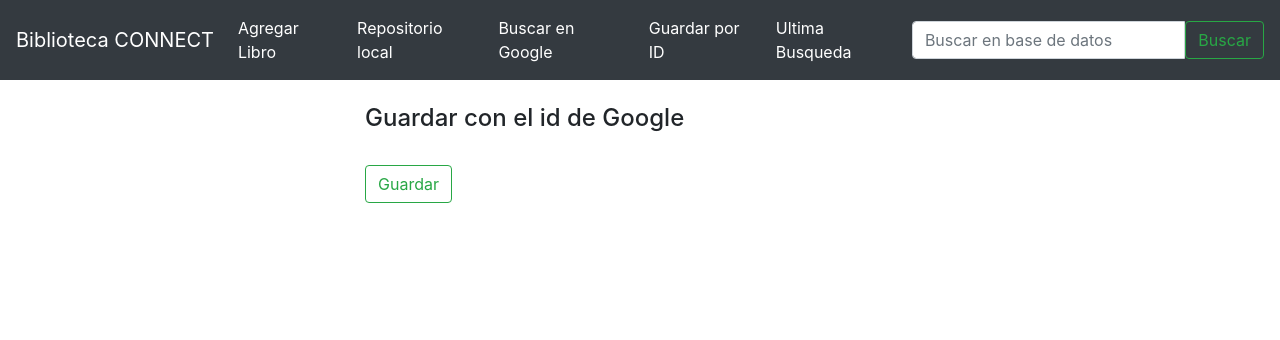
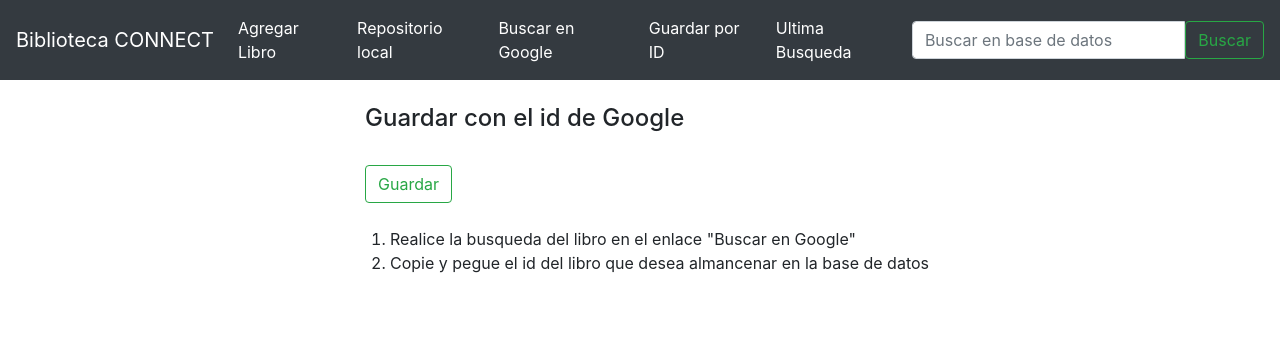
Before and after one commit to latrianac/biblioteca, a Django app: page /google/save/ in a window 1280 px wide. Shown: the top 340 px of the page. Run offline with Django 3.2, Linux system fonts and the light colour scheme; parts of the project's set-up code (start-up, migrations or seed data) failed here and were passed over; some libraries are stand-ins or nearby versions.

Commit message:
Elimina el key de google por cuestiones de seguridad

```diff
--- a/apps/api/views.py
+++ b/apps/api/views.py
@@ -6,7 +6,7 @@ from apps.api.models import LibroBusquedaGoogle, LibroGuardarGoogle
 from apps.libro.models import Libro
 from django.urls import reverse_lazy
 
-#Almacena los teminos de busqueda en la API de Google
+#Almacena los terminos de busqueda en la API de Google
 
 class BookSearchApi(CreateView):
     model = LibroBusquedaGoogle
@@ -26,7 +26,7 @@ class BookSaveApi(CreateView):
 # Muestra los resultados de la busqueda en la API de Google
 
 def show_results(request):
-    url = 'https://www.googleapis.com/books/v1/volumes?q={}:keyes&key=AIzaSyAzUU11BZnc-IKjnzsrz7fp2oyPYv-Bng8'
+    url = 'https://www.googleapis.com/books/v1/volumes?q={}'
     ultima_busqueda = LibroBusquedaGoogle.objects.latest('id')
     libro = str(ultima_busqueda)
     libro_contexts = []
@@ -40,7 +40,7 @@ def show_results(request):
 
 def save_book_database(request):
 
-    url = 'https://www.googleapis.com/books/v1/volumes?q={}:keyes&key=AIzaSyAzUU11BZnc-IKjnzsrz7fp2oyPYv-Bng8'
+    url = 'https://www.googleapis.com/books/v1/volumes?q={}'
     id_libro = str(LibroGuardarGoogle.objects.latest('id'))
     print(id_libro)
     ultima_busqueda = LibroBusquedaGoogle.objects.latest('id')
--- a/apps/libro/views.py
+++ b/apps/libro/views.py
@@ -35,16 +35,20 @@ class LibroDelete(DeleteView):
     success_url = reverse_lazy('libro:libro_listar')
 
 
-# Buscador de libros en base de datos *********************
+# Buscador de libros en base de datos ************************************
 
 class LibroSearch(ListView):
     template_name = 'libro/libro_search.html'
+
+# Devuelve los resultados de la busqueda
 
     def get_context_data(self, *args, **kwargs):
         context = super(LibroSearch, self).get_context_data(*args, **kwargs)
         query = self.request.GET.get('q')
         context['query'] = query
         return context
+
+# Recibe los terminos de busqueda
 
     def get_queryset(self, *args, **kwargs):
         request = self.request
--- a/templates/api/libro_save_form.html
+++ b/templates/api/libro_save_form.html
@@ -10,13 +10,20 @@
                     <div class="col-12">
                         <h4>Guardar con el id de Google</h4>
                         <br>
+
                         <div class="input-group">
                             {{ form.identificacion }}
                         <span class="input-group-btn">
                             <button class="btn btn-outline-success" type="submit"> Guardar </button>
                         </span>
+
                         </div>
                         </div>
+                    <br>
+                    <ol>
+                        <li>Realice la busqueda del libro en el enlace "Buscar en Google"</li>
+                        <li>Copie y pegue el id del libro que desea almancenar en la base de datos</li>
+
                     </div>
                 </div>
             </div>
--- a/templates/libro/libro_form.html
+++ b/templates/libro/libro_form.html
@@ -8,6 +8,7 @@
         <div class="row">
             <div class="col">
                 <div class="col-sm-6 col-12">
+                    <br>
                     <h5 class="text-center">Libro Nuevo</h5>
                     {{ form.as_p }}
                     <button type="submit"> Guardar </button>
```
